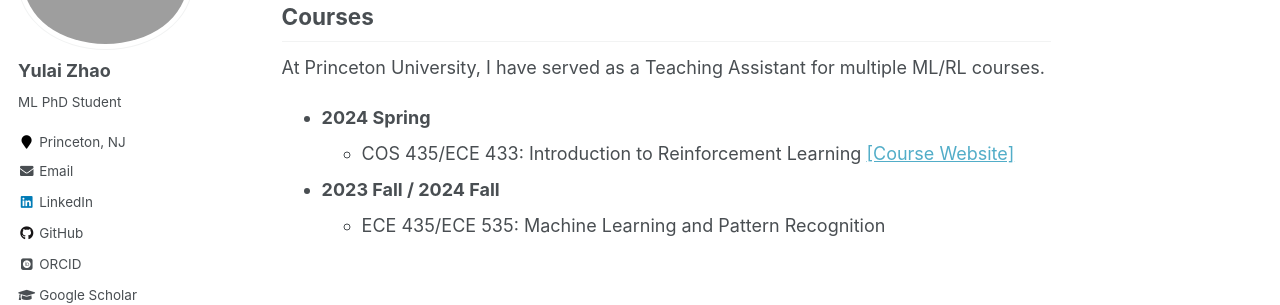
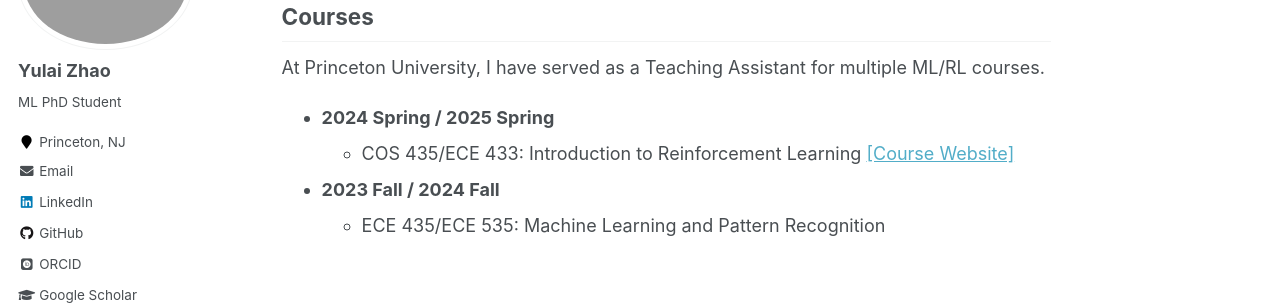
Before and after one commit to zhaoyl18/zhaoyl18.github.io, a Jekyll site: the page built from _pages/teaching.md, in a window 1280 px wide. Shown: the part 202-507 px from the top of the page. Built offline with Jekyll 4.4.1, drawn with Linux system fonts in a browser that asks for light colours; some web fonts are replaced.

Commit message:
Update teaching.md

```diff
--- a/_pages/teaching.md
+++ b/_pages/teaching.md
@@ -10,7 +10,7 @@ redirect_from:
 
 At Princeton University, I have served as a Teaching Assistant for multiple ML/RL courses.
 
-- **2024 Spring**
+- **2024 Spring / 2025 Spring**
   - COS 435/ECE 433: Introduction to Reinforcement Learning [[Course Website]](https://ben-eysenbach.github.io/intro-rl/)
 - **2023 Fall / 2024 Fall**
   - ECE 435/ECE 535: Machine Learning and Pattern Recognition
```
